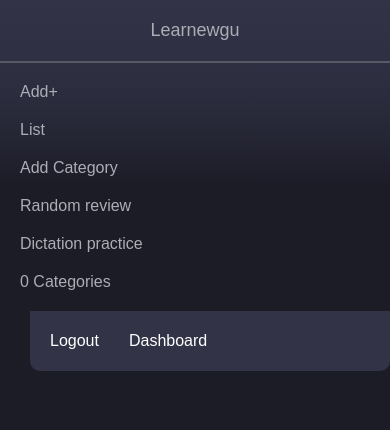
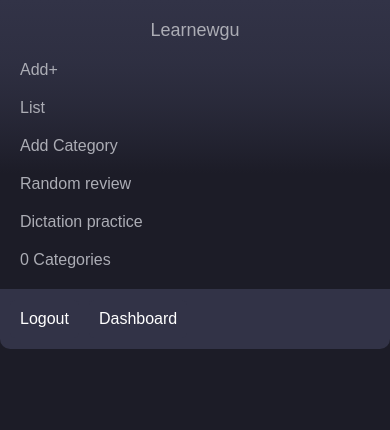
Before and after one commit to alirahmnicode/learnewgu, a Django app: page /dashboard/ in a window 390 px wide. Shown: the top 430 px of the page. Run offline with Django 4.2, Linux system fonts and the light colour scheme; the visitor is signed in with stand-in values (Sample User, id 1); data that the repository does not hold is empty.

Commit message:
add css style

```diff
--- a/static/css/dashboard.css
+++ b/static/css/dashboard.css
@@ -15,7 +15,7 @@ nav {
     border-radius: 0 0 10px 10px;
 }
 
-nav > a {
+nav>a {
     background: #323347;
 }
 
@@ -30,7 +30,7 @@ nav > a {
 
 .side {
     flex: 20%;
-    background: linear-gradient(#323347,40%, #1c1c27, #1c1c2753, #1c1c2721);
+    background: linear-gradient(#323347, 40%, #1c1c27, #1c1c2753, #1c1c2721);
 }
 
 .side-title {
@@ -61,3 +61,44 @@ nav > a {
 .categories a {
     color: #acadb5;
 }
+
+@media only screen and (max-width: 850px) {
+    nav {
+        margin-left: 0;
+    }
+
+    nav>div {
+        margin-left: 10px;
+        cursor: pointer;
+    }
+
+    .nav-btn>div {
+        background-color: #acadb5;
+        width: 30px;
+        height: 2px;
+        margin: 6px 0;
+    }
+
+    .container {
+        flex-direction: column;
+    }
+
+    .links {
+        height: 0;
+        overflow: hidden;
+    }
+
+    .side-title {
+        margin: 20px 0 10px 0;
+    }
+
+    .border {
+        display: none;
+    }
+}
+
+@media only screen and (max-width: 740px) {
+    .vocabs {
+        justify-content: center;
+    }
+}
--- a/static/css/style.css
+++ b/static/css/style.css
@@ -248,3 +248,21 @@ textarea {
 .s-f.active {
     height: 250px;
 }
+
+@media only screen and (max-width: 850px) {
+    nav {
+        margin-left: 0;
+    }
+
+    nav>div {
+        margin-left: 10px;
+        cursor: pointer;
+    }
+
+    .nav-btn>div {
+        background-color: #acadb5;
+        width: 30px;
+        height: 2px;
+        margin: 6px 0;
+    }
+}
```
